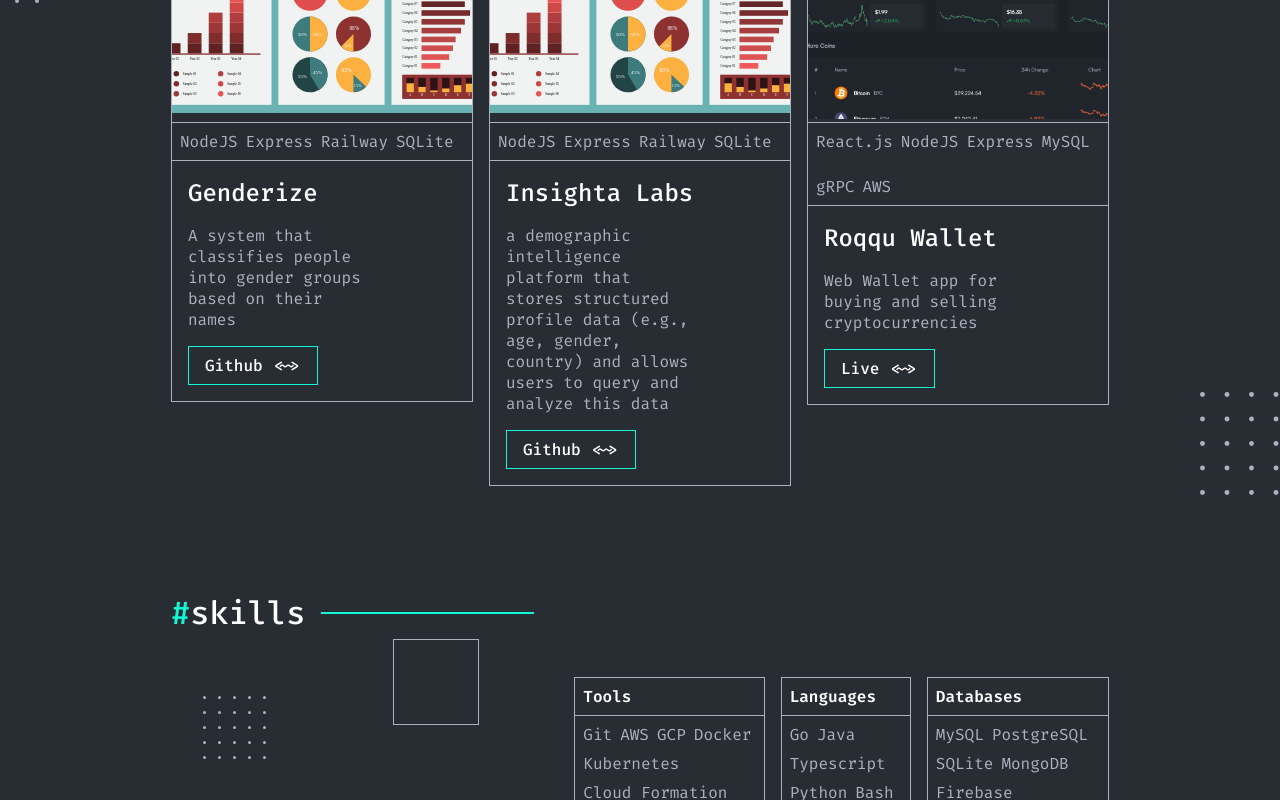
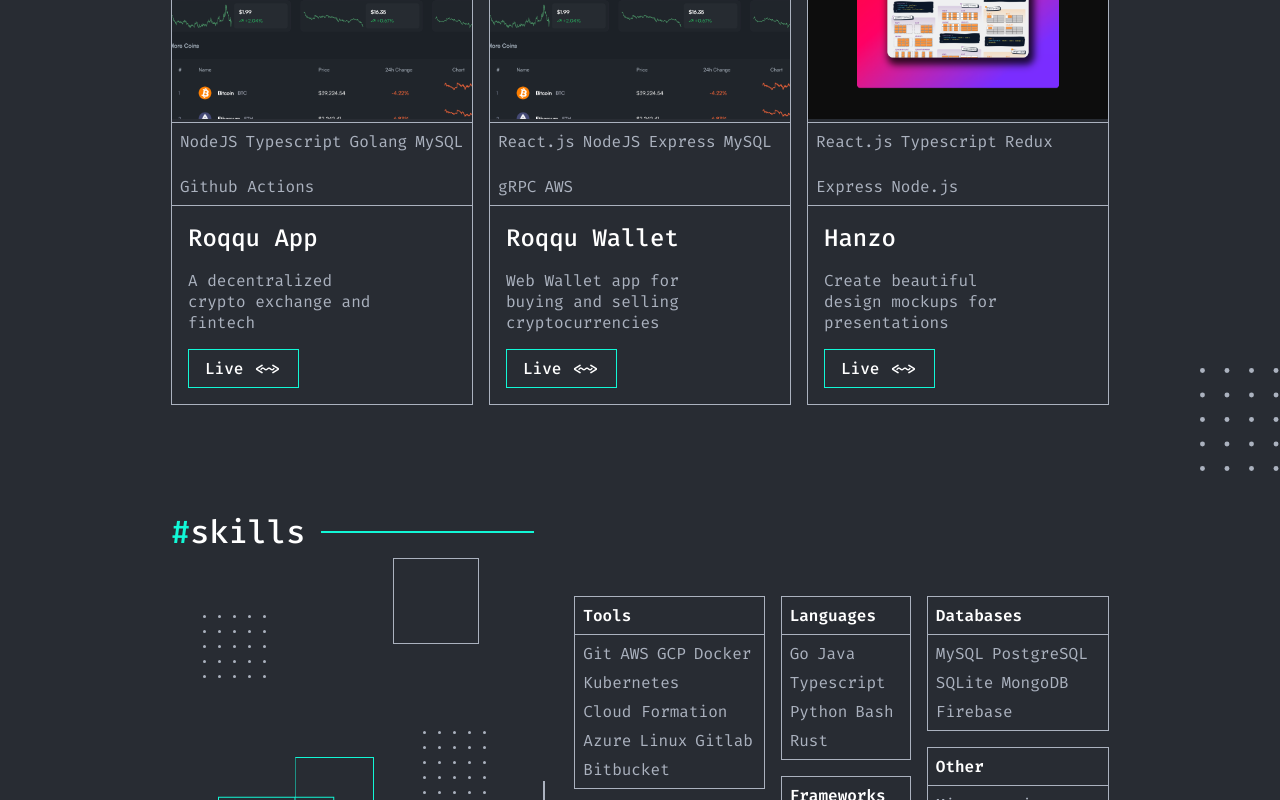
Before and after one commit to patrickishaf/portfolio, a React (Vite) app: page / in a window 1280 px wide. Shown: the part 1160-1960 px from the top of the page. Built offline with nearby package versions, Linux system fonts and the light colour scheme.

Commit message:
update info

```diff
--- a/index.html
+++ b/index.html
@@ -4,7 +4,7 @@
     <meta charset="UTF-8" />
     <link rel="icon" type="image/svg+xml" href="/logo.svg" />
     <meta name="viewport" content="width=device-width, initial-scale=1.0" />
-    <title>Ian Dedli</title>
+    <title>The Code Ninja</title>
   </head>
   <body>
     <div id="root"></div>
--- a/src/components/Home/Home.jsx
+++ b/src/components/Home/Home.jsx
@@ -33,7 +33,7 @@
     <div className="home">
       <section className="hero">
         <div className="left">
-          <h1 className="bio">Dedli is a <span>software engineer</span> and <br /><span>site-reliability engineer</span></h1>
+          <h1 className="bio">Pete is a <span>software engineer</span> and <br /><span>site-reliability engineer</span></h1>
           <p className="desc">He builds responsive websites and automates web-app deployments</p>
           <OutlinedButton text="Contact me !!" className="home-contact-btn" onClick={goToContact} />
         </div>
@@ -43,7 +43,7 @@
           <img src={dots} alt="full-stack software developer" className="dots" />
           <div className="current-work">
             <div className="rect" />
-            <p className="current-work-text">Currently working on <span><a target="_blank" rel="noreferrer" href="https://energy-iq.hng14.com/">EnergyIQ</a></span></p>
+            <p className="current-work-text">Currently working on <span><a target="_blank" rel="noreferrer" href="https://play.google.com/store/apps/details?id=com.roqqu.app&hl=en">Roqqu</a></span></p>
           </div>
         </div>
       </section>
@@ -121,7 +121,7 @@
             <div className="col">
               <SkillBox
                 type="Languages"
-                items={["Go", "Java", "Typescript", "Python", "Bash"]}
+                items={["Go", "Java", "Typescript", "Python", "Bash", "Rust"]}
               />
               <SkillBox
                 type="Frameworks"
--- a/src/components/Root/Root.jsx
+++ b/src/components/Root/Root.jsx
@@ -53,7 +53,7 @@
               <figure className="logo-wrap">
                 <img src={logo} alt="" className="logo" />
               </figure>
-              <h6 className="name">Dedli</h6>
+              <h6 className="name">Pete</h6>
             </div>
             <ul className="links">
               <li className="link">
--- a/src/data/projects.js
+++ b/src/data/projects.js
@@ -4,33 +4,20 @@
 import hanzo from '../assets/projects/hanzo.png';
 import quickkitchen from '../assets/projects/quickkitchen.png';
 import zentrader from '../assets/projects/zentrader.png';
-import project from '../assets/projects/project.svg';
 
 const projects = [
   {
-    "img": project,
-    "name": "Genderize",
-    "desc": "A system that classifies people into gender groups based on their names",
+    "img": roqquWallet,
+    "name": "Roqqu App",
+    "desc": "A decentralized crypto exchange and fintech",
     "skills": [
       "NodeJS",
-      "Express",
-      "Railway",
-      "SQLite"
+      "Typescript",
+      "Golang",
+      "MySQL",
+      "Github Actions",
     ],
-    "github": "https://github.com/patrickishaf/genderize",
-    "cached": false,
-  },
-  {
-    "img": project,
-    "name": "Insighta Labs",
-    "desc": "a demographic intelligence platform that stores structured profile data (e.g., age, gender, country) and allows users to query and analyze this data",
-    "skills": [
-      "NodeJS",
-      "Express",
-      "Railway",
-      "SQLite"
-    ],
-    "github": "https://github.com/patrickishaf/classifier"
+    "live": "https://play.google.com/store/apps/details?id=com.roqqu.app&hl=en"
   },
   {
     "img": roqquWallet,
```
